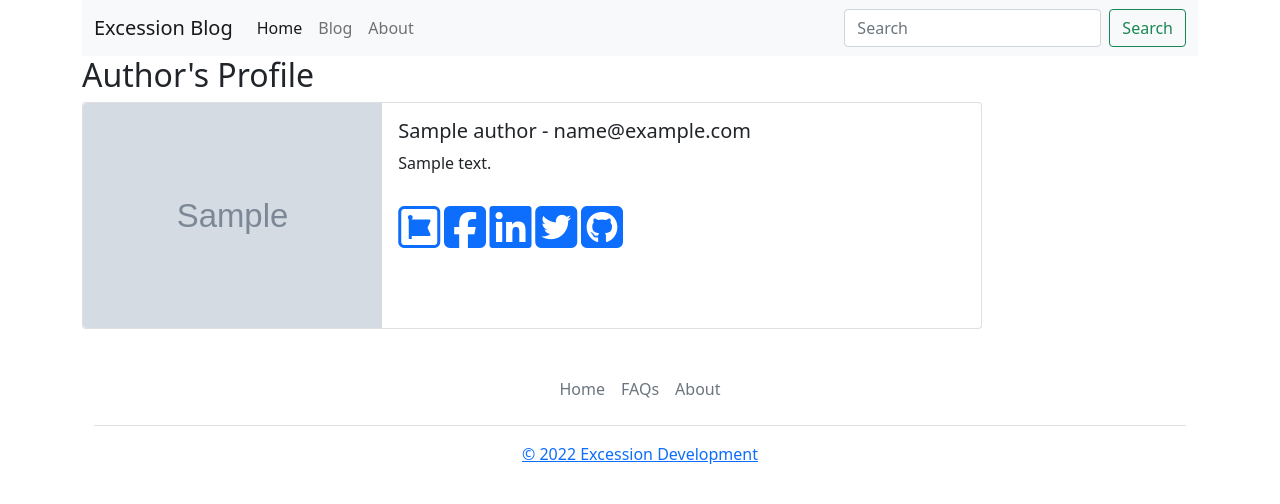
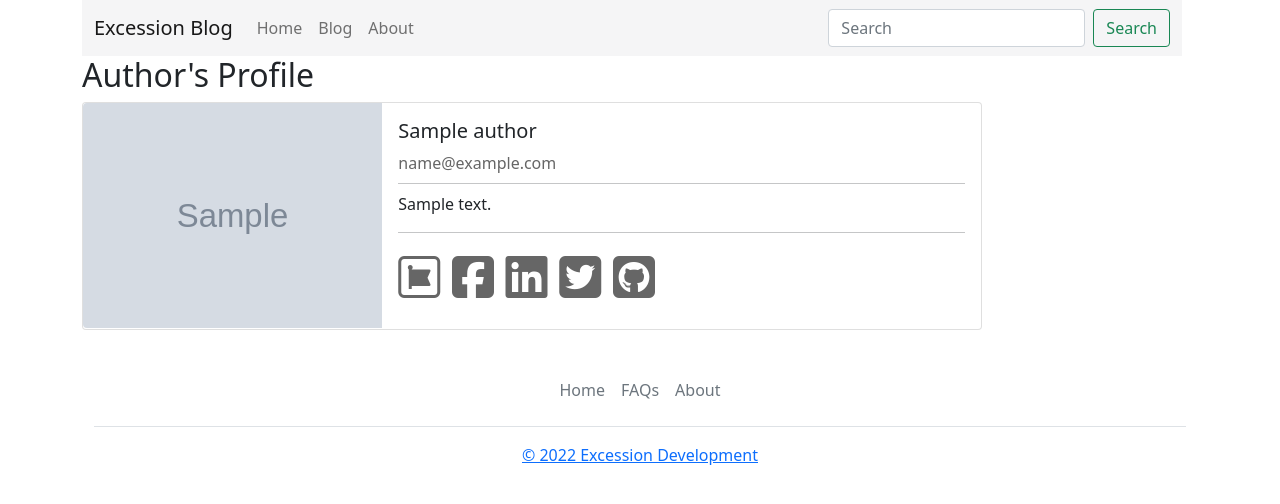
Before and after one commit to drobb2020/django-example, a Django app: template templates/profile.html in a window 1280 px wide. Shown: the top 504 px of the page. Run offline with Django 3.2, Linux system fonts and the light colour scheme; the template is opened without the code that fills it: most values are stand-ins (such as "Sample title", 1, 10 or a date in 2020); grey boxes marked "Sample" are stand-in pictures; some libraries are stand-ins or nearby versions.

Commit message:
Styling updates

```diff
--- a/templates/blog.html
+++ b/templates/blog.html
@@ -2,10 +2,10 @@
 {% load static %}
 {% block content %}
 {% for post in posts %}
-  <div class="card mt-3 mb-3" style="max-width: 900px;">
+  <div class="card mt-3 mb-3" style="max-width: 1100px;">
   <div class="row g-0">
     <div class="col-md-4">
-      <img src="{{ post.post_img.url }}" class="img-fluid rounded-start mt-2" alt="Post Image">
+      <img src="{{ post.post_img.url }}" class="img-fluid rounded-start" alt="Post Image">
     </div>
     <div class="col-md-8">
       <div class="card-body">
--- a/templates/partials/navbar.html
+++ b/templates/partials/navbar.html
@@ -1,4 +1,4 @@
-<nav class="navbar navbar-expand-lg navbar-light bg-light">
+<nav class="navbar navbar-expand-lg navbar-light" style="background-color: #f5f5f6; max-width: 1100px;">
   <div class="container-fluid">
     <a class="navbar-brand" href="{% url 'index' %}">Excession Blog</a>
     <button class="navbar-toggler" type="button" data-bs-toggle="collapse" data-bs-target="#navbarSupportedContent" aria-controls="navbarSupportedContent" aria-expanded="false" aria-label="Toggle navigation">
@@ -7,7 +7,7 @@
     <div class="collapse navbar-collapse" id="navbarSupportedContent">
       <ul class="navbar-nav me-auto mb-2 mb-lg-0">
         <li class="nav-item">
-          <a class="nav-link active" aria-current="page" href="{% url 'index' %}">Home</a>
+          <a class="nav-link" aria-current="page" href="{% url 'index' %}">Home</a>
         </li>
         <li class="nav-item">
           <a class="nav-link" href="{% url 'blog' %}">Blog</a>
--- a/templates/profile.html
+++ b/templates/profile.html
@@ -12,14 +12,17 @@
     </div>
     <div class="col-md-8">
       <div class="card-body">
-        <h5 class="card-title">{{ author.name }} - {{ author.email }}</h5>
-        <p class="card-text">{{ author.bio }}</p>
+        <h5 class="card-title">{{ author.name }}</h5>
+        <a href="mailto:drobb2011@gmail.com" style="text-decoration: none; color: #666666;">{{ author.email }}</a>
+        <hr class="dropdown-divider" />
+        <p class="card-text">{{ author.bio|safe }}</p>
+        <hr class="dropdown-divider" />
         <p class="card-text"><small class="text-muted">
-            <a href="{{ author.social_website }}" target="_blank" style="font-size: 3rem;" data-bs-toggle="tooltip" data-bs-placement="bottom" title="Profile Website"><i class="fab fa-font-awesome-alt"></i></a>
-            <a href="{{ author.social_facebook }}" target="_blank" style="font-size: 3rem;" data-bs-toggle="tooltip" data-bs-placement="bottom" title="Facebook"><i class="fab fa-facebook-square"></i></a>
-            <a href="{{ author.social_linkedin }}" target="_blank" style="font-size: 3rem;" data-bs-toggle="tooltip" data-bs-placement="bottom" title="Linkedin"><i class="fab fa-linkedin"></i></a>
-            <a href="{{ author.social_twitter }}" target="_blank" style="font-size: 3rem;" data-bs-toggle="tooltip" data-bs-placement="bottom" title="Twitter"><i class="fab fa-twitter-square"></i></a>
-            <a href="{{ author.social_github }}" target="_blank" style="font-size: 3rem;" data-bs-toggle="tooltip" data-bs-placement="bottom" title="Github"><i class="fab fa-github-square"></i></a>
+            <a href="{{ author.social_website }}" target="_blank" style="padding-right: .5rem; font-size: 3rem; text-decoration: none; color: #666666;" data-bs-toggle="tooltip" data-bs-placement="bottom" title="Profile Website"><i class="fab fa-font-awesome-alt"></i></a>
+            <a href="{{ author.social_facebook }}" target="_blank" style="padding-right: .5rem; font-size: 3rem; text-decoration: none; color: #666666;" data-bs-toggle="tooltip" data-bs-placement="bottom" title="Facebook"><i class="fab fa-facebook-square"></i></a>
+            <a href="{{ author.social_linkedin }}" target="_blank" style="padding-right: .5rem; font-size: 3rem; color: #666666;" data-bs-toggle="tooltip" data-bs-placement="bottom" title="Linkedin"><i class="fab fa-linkedin"></i></a>
+            <a href="{{ author.social_twitter }}" target="_blank" style="padding-right: .5rem; font-size: 3rem; text-decoration: none; color: #666666;" data-bs-toggle="tooltip" data-bs-placement="bottom" title="Twitter"><i class="fab fa-twitter-square"></i></a>
+            <a href="{{ author.social_github }}" target="_blank" style="padding-right: .5rem; font-size: 3rem; text-decoration: none; color: #666666;" data-bs-toggle="tooltip" data-bs-placement="bottom" title="Github"><i class="fab fa-github-square"></i></a>
         </small></p>
       </div>
     </div>
@@ -27,3 +30,5 @@
 </div>
 
 {% endblock content %}
+
+style="text-decoration: none; color: black;"
```
Also changed, not shown: blog.png.
